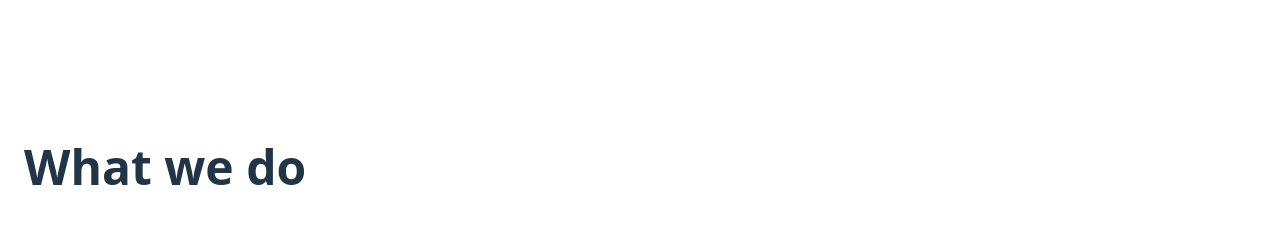
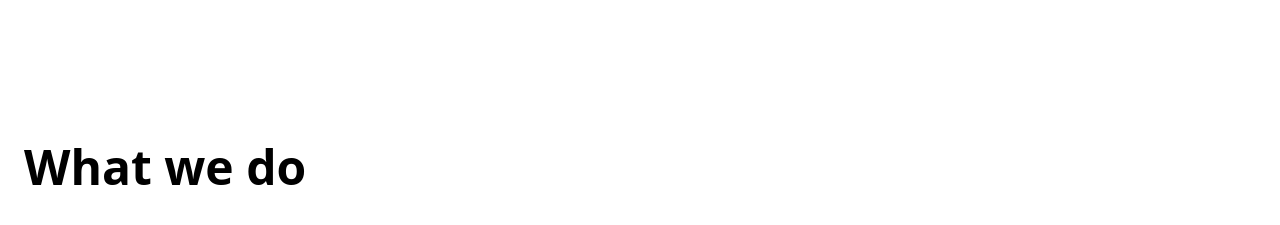
Before and after one commit to Cimetric/Dugan_Website, a React (Vite) app in the folder src/: page / in a window 1280 px wide. Shown: the part 860-1085 px from the top of the page. Built offline with nearby package versions, Linux system fonts and the light colour scheme.

Commit message:
Make 'What we do' header black

```diff
--- a/src/FrontEnd/App.jsx
+++ b/src/FrontEnd/App.jsx
@@ -536,7 +536,7 @@ function HomePage() {
           padding: "3rem 1.5rem",
         }}
       >
-        <h2 style={{ fontSize: "3rem", fontWeight: "bold", marginBottom: "0.5rem" }}>What we do</h2>
+        <h2 style={{ fontSize: "3rem", fontWeight: "bold", marginBottom: "0.5rem", color: "black" }}>What we do</h2>
 
         <div
           style={{
```
